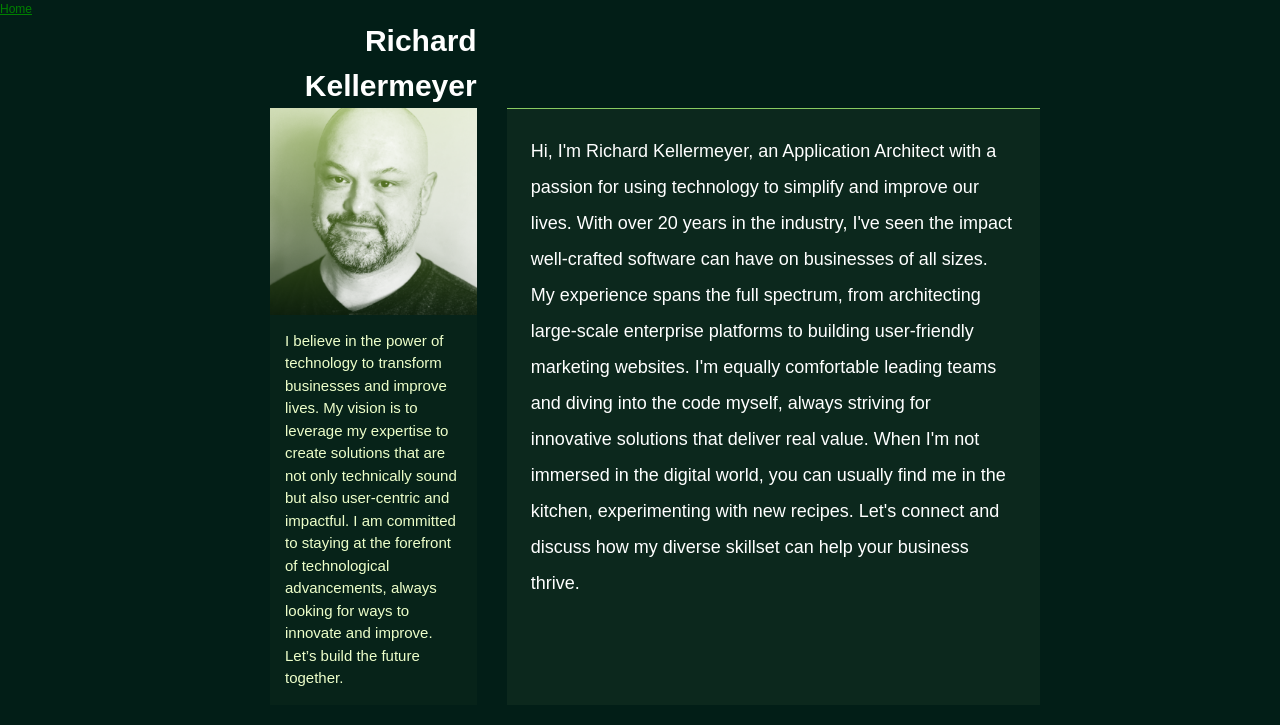
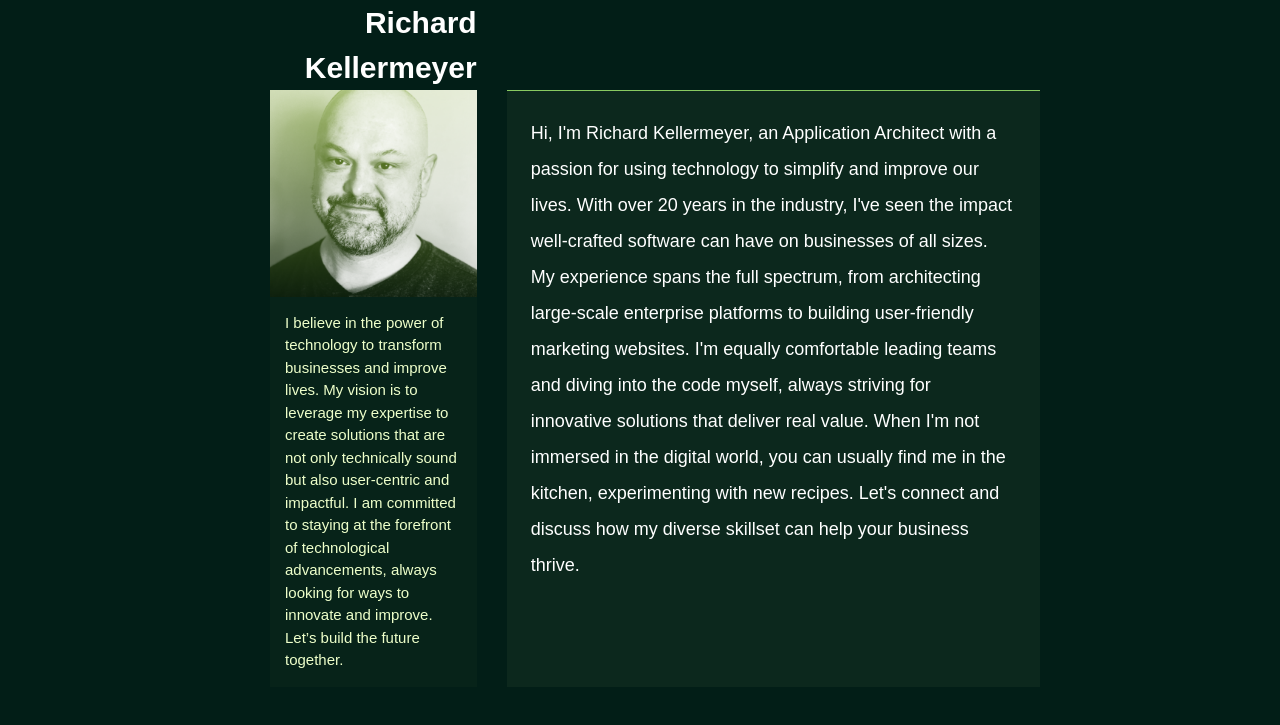
Before and after one commit to rkellermeyer/Me, a Jekyll site: the page built from index.html, in a window 1280 px wide. Shown: the top 725 px of the page. Built offline with Jekyll 4.4.1, drawn with Linux system fonts in a browser that asks for light colours.

Commit message:
Remvoe Header

```diff
--- a/_layouts/default.html
+++ b/_layouts/default.html
@@ -7,7 +7,7 @@
     {% seo %}
   </head>
   <body>
-    {% include header.html %}
+    {%- comment -%} {% include header.html %} {%- endcomment -%}
     <div class="container">
       {{ content }}
     </div>
```
